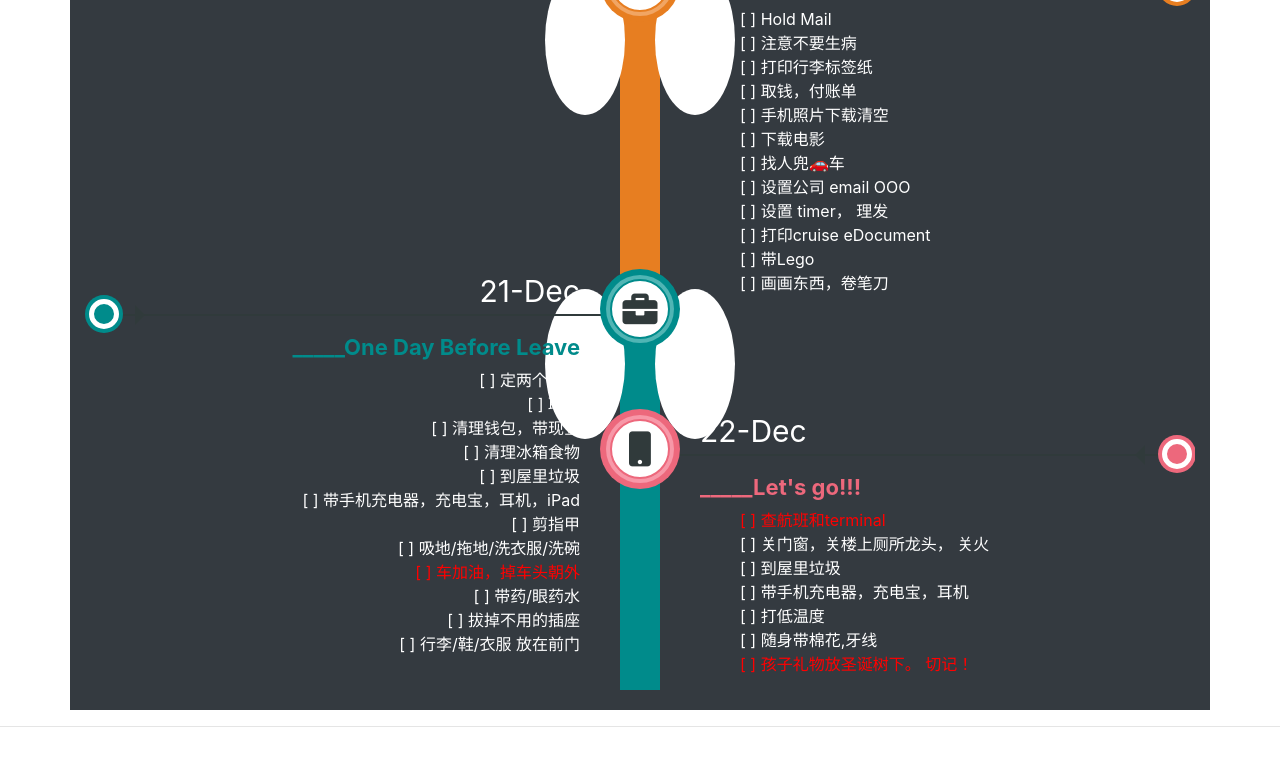
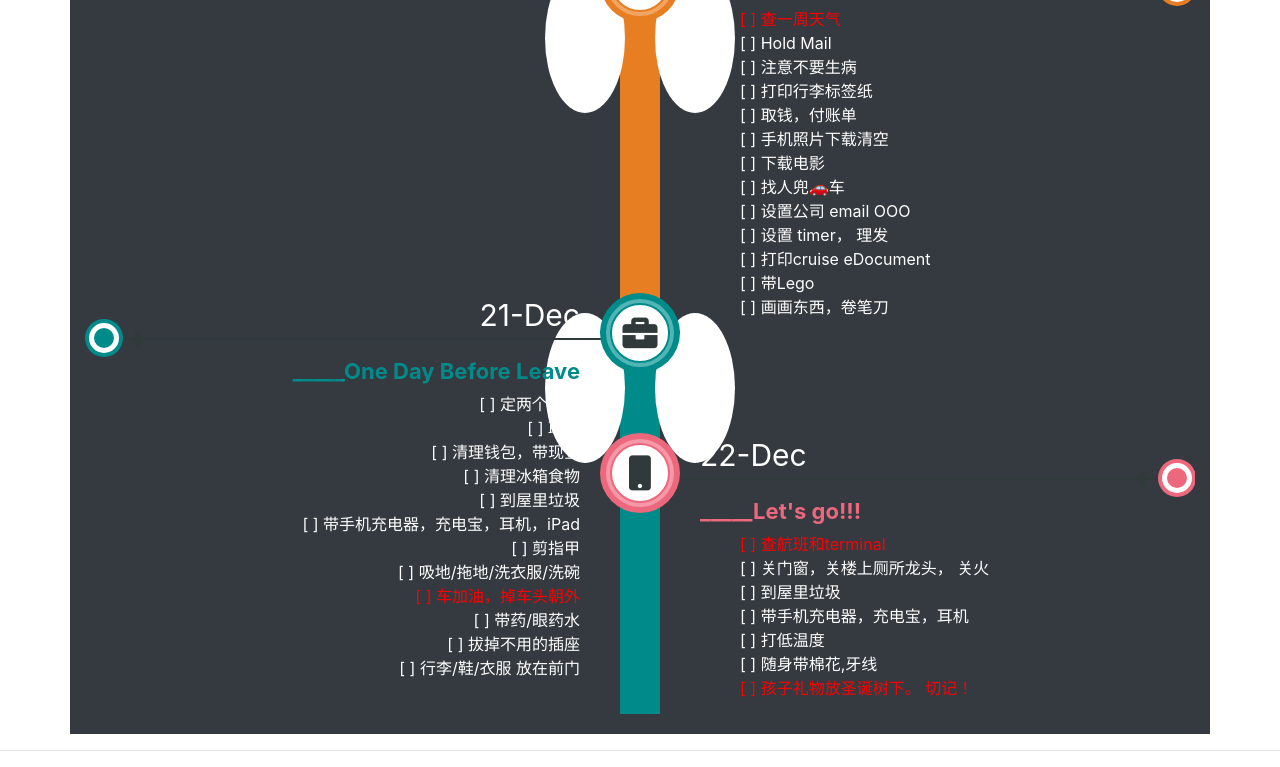
Before and after one commit to kzhangkzhang/vacation-todo, a website: page index.html in a window 1280 px wide. Shown: the part 432-1199 px from the top of the page. Before the commit the page ends 1175 px from the top, so only its background shows below. Drawn offline with nearby package versions, Linux system fonts and the light colour scheme.

Commit message:
add more item

```diff
--- a/index.html
+++ b/index.html
@@ -45,6 +45,7 @@
               <span class="year text-white">9-Dec~15-Dec</span>
               <div class="timeline-content">
                 <ul>
+                  <li class="special">查一周天气</li>
                   <li>Hold Mail</li>
                   <li>注意不要生病</li>
                   <li>打印行李标签纸</li>
```
